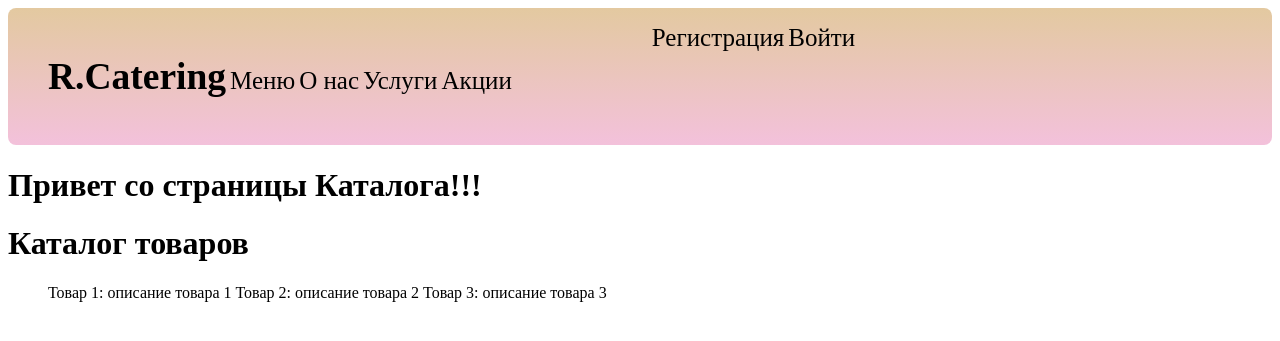
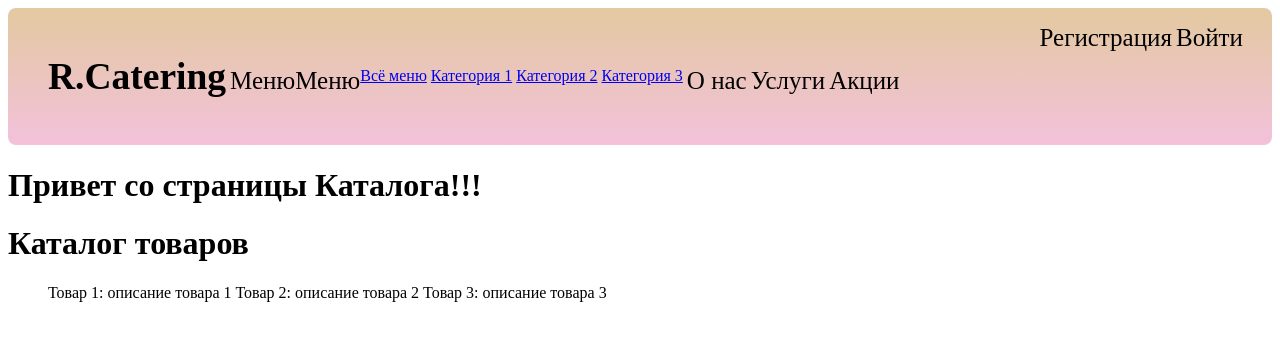
Before and after one commit to SimpleRoach/catering, a Django app: page /catalog/ in a window 1280 px wide. Shown: the top 341 px of the page. Run offline with Django 5.2, Linux system fonts and the light colour scheme.

Commit message:
Добавил разметку выпадающей менюшки из списка

```diff
--- a/templates/base.html
+++ b/templates/base.html
@@ -17,11 +17,20 @@
     <div class="navbar-wrap">
         <ul class="navbar-nav1">
             <li>
+
                 <a class="navbar-brand" href="{% url 'main_menu:index' %}"><h2>R.Catering</h2></a>
+
             </li>
         {# Кнопки #}
-            <li>
+            <li class="dropdown">
                 <a class="navbar-brand" href="{% url 'dishes:catalog' %}">Меню</a>
+                <a class="navbar-brand dropdown-toggle" href="#" id="menuDropdown" onclick="toggleDropdown()">Меню</a>
+                <div class="dropdown-menu" id="menuDropdownMenu">
+                    <a class="dropdown-item" href="{% url 'dishes:catalog' %}">Всё меню</a>
+                    <a class="dropdown-item" href="#">Категория 1</a>
+                    <a class="dropdown-item" href="#">Категория 2</a>
+                    <a class="dropdown-item" href="#">Категория 3</a>
+                </div>
             </li>
             <li>
                 <a class="navbar-brand" href="{% url 'main_menu:about' %}">О нас</a>
```
